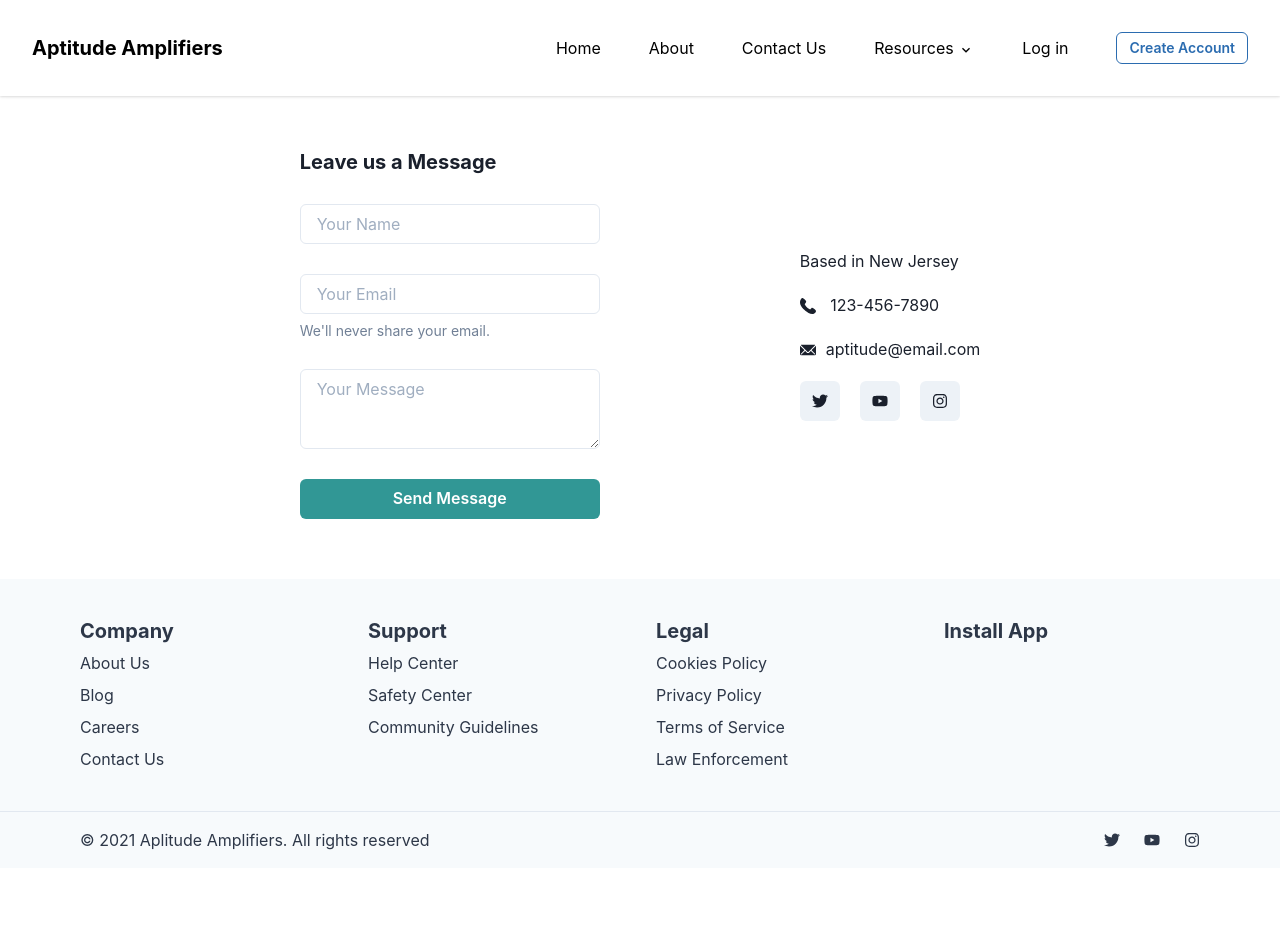
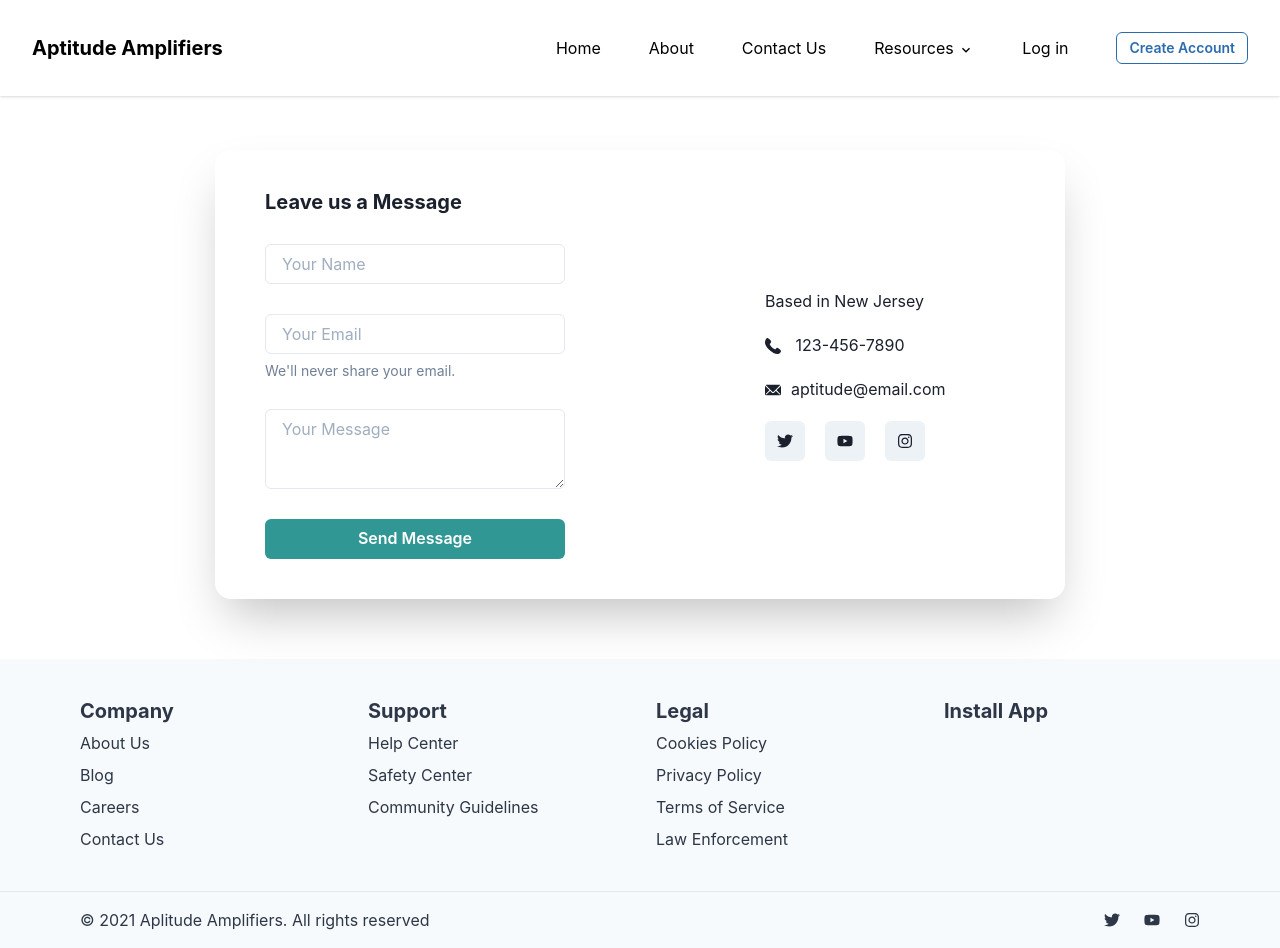
Before and after one commit to checkmateeerree/aptitude_ambassadors, a Next.js app: page /contact in a window 1280 px wide. Before the commit the page ends 868 px from the top, so only its background shows below. Built offline with nearby package versions, Linux system fonts and the light colour scheme.

Commit message:
v1.2.1 added shadow to contact form

```diff
--- a/pages/contact.js
+++ b/pages/contact.js
@@ -5,7 +5,8 @@ import {
   Text,
   Center,
   Stack,
-  Heading
+  Heading,
+  Box
 } from "@chakra-ui/layout";
 import {
   FormControl,
@@ -28,10 +29,12 @@ const MotionWrapItem = motion(WrapItem);
 export default function ContactUs() {
   return (
     <MotionFlex justify="center" pb="60px">
+      <Box width={{lg: "850px"}} shadow="2xl" rounded="1rem" p="40px 50px">
       <Wrap
         direction={{ base: "column", md: "row", lg: "row" }}
         spacing={{ base: "30px", md: "150px", lg: "200px" }}
       >
+
         <MotionWrapItem>
           <Fade in>
             <Stack spacing="30px">
@@ -73,6 +76,7 @@ export default function ContactUs() {
           </Stack>
         </WrapItem>
       </Wrap>
+      </Box>
     </MotionFlex>
   );
 }
```
